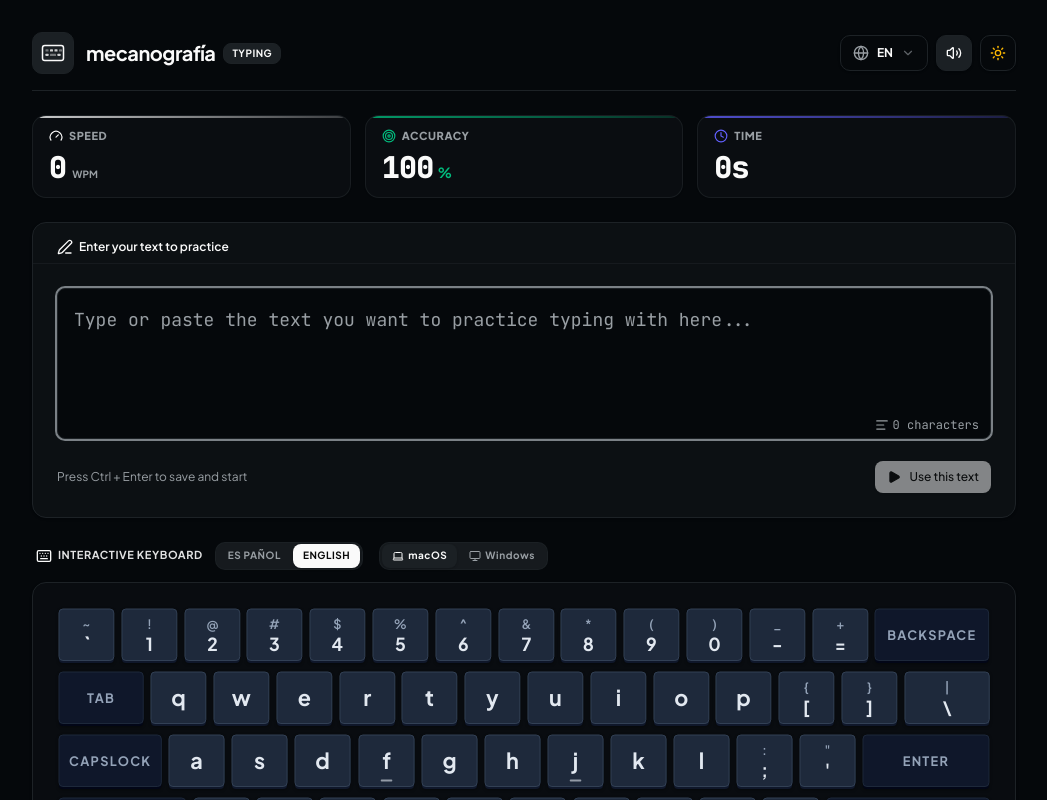
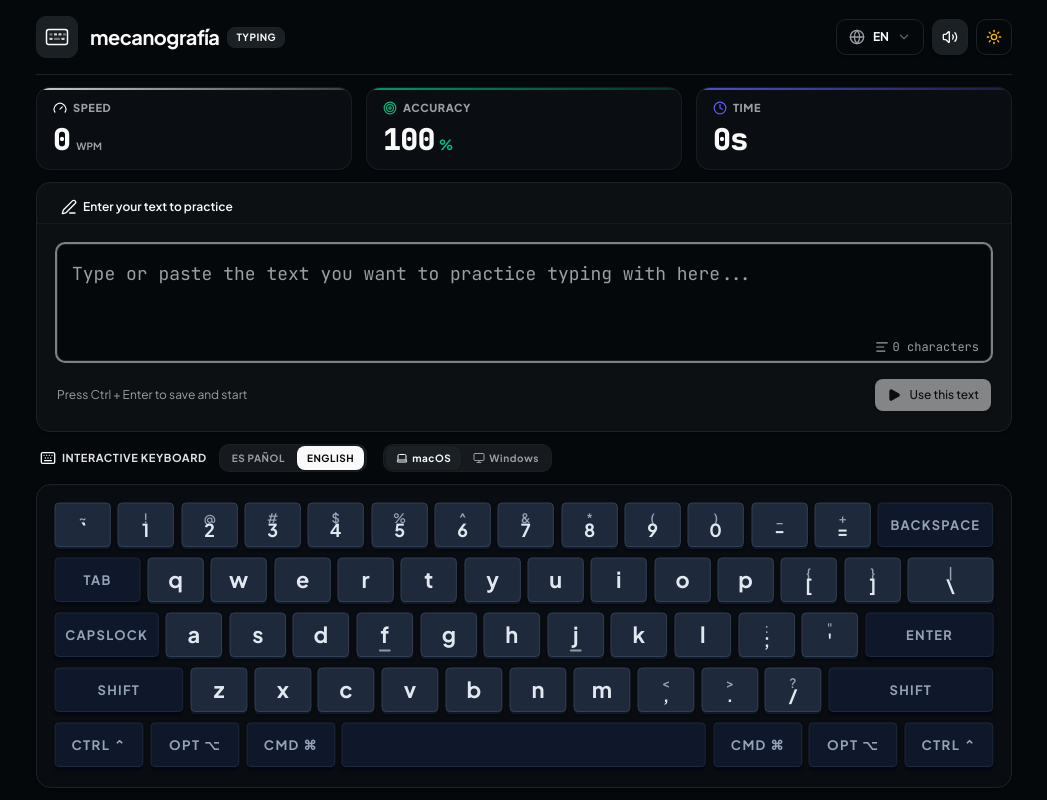
Before and after one commit to DanyGuerra/mecanografia-typing, a Next.js app: page /en in a window 1280 px wide. Shown: the top 800 px of the page, without its empty margins (116-1163 px from the left). Built offline with nearby package versions, Linux system fonts and the light colour scheme.

Commit message:
refactor: optimize layout spacing and component sizing for compact screen view

```diff
--- a/src/app/[locale]/page.tsx
+++ b/src/app/[locale]/page.tsx
@@ -48,7 +48,7 @@
   } = useTypingTest(locale);
 
   return (
-    <div className="flex flex-col min-h-screen w-full max-w-5xl px-5 py-8 mx-auto gap-6" ref={containerRef}>
+    <div className="flex flex-col min-h-screen h-screen max-h-screen overflow-hidden w-full max-w-5xl px-4 sm:px-6 py-3 sm:py-4 mx-auto justify-between gap-2.5 sm:gap-3" ref={containerRef}>
       <Header
         appLanguage={appLanguage}
         onAppLanguageChange={handleAppLanguageChange}
--- a/src/components/Footer.tsx
+++ b/src/components/Footer.tsx
@@ -11,7 +11,7 @@
 
 function Footer({ text, newlineHint, saveTextHint }: FooterProps) {
   return (
-    <footer className="w-full flex flex-col items-center gap-3 border-t border-border/60 pt-5 pb-3 mt-auto text-xs text-muted-foreground select-none">
+    <footer className="w-full flex flex-col items-center gap-2 border-t border-border/60 pt-2.5 pb-1 mt-auto text-xs text-muted-foreground select-none">
       <div className="flex items-center gap-4 flex-wrap justify-center font-mono text-[11px]">
         <span className="flex items-center gap-1.5 bg-muted/60 border border-border/80 rounded-md px-2 py-1">
           <kbd className="px-1 py-0.5 rounded bg-background border border-border text-[10px] font-extrabold">↵ Enter</kbd>
--- a/src/components/Key.tsx
+++ b/src/components/Key.tsx
@@ -24,7 +24,7 @@
   const baseWidth = 60;
   const padding = 2;
   const nominalWidth = Math.round(baseWidth * widthUnit);
-  const nominalHeight = 58;
+  const nominalHeight = 50;
   const keyWidth = nominalWidth - padding * 2;
   const keyHeight = nominalHeight - padding * 2;
 
@@ -50,7 +50,7 @@
 
   return (
     <div
-      className="flex h-[58px] relative select-none"
+      className="flex h-[50px] relative select-none"
       style={{
         flexGrow: flexGrow,
         flexBasis: `${nominalWidth}px`,
--- a/src/components/Keyboard.tsx
+++ b/src/components/Keyboard.tsx
@@ -196,7 +196,7 @@
   const isShiftActive = !!pressedKeys['ShiftLeft'] || !!pressedKeys['ShiftRight'];
 
   return (
-    <div className="w-full p-5 sm:p-6 bg-muted/20 border border-border rounded-xl shadow-sm">
+    <div className="w-full p-3 sm:p-4 bg-muted/20 border border-border rounded-xl shadow-sm">
       <div className="flex flex-col gap-[5px] w-full">
         {layout.map((row, rowIndex) => (
           <div key={rowIndex} className="flex gap-1 w-full justify-between">
--- a/src/components/TypingArea.tsx
+++ b/src/components/TypingArea.tsx
@@ -223,18 +223,18 @@
       </div>
 
       {/* Main Content Area */}
-      <CardContent className="p-6">
+      <CardContent className="p-4 sm:p-5">
         {isEditingMode ? (
-          <form onSubmit={handleCustomSubmit} className="flex flex-col gap-4">
+          <form onSubmit={handleCustomSubmit} className="flex flex-col gap-3">
             <div className="relative">
               <textarea
                 value={customInputText}
                 onChange={(e) => setCustomInputText(e.target.value)}
                 onKeyDown={handleKeyDown}
                 placeholder={customTextPlaceholder}
-                rows={4}
+                rows={3}
                 autoFocus
-                className="w-full p-4 rounded-md border border-input bg-background font-mono text-lg leading-relaxed text-foreground placeholder:text-muted-foreground focus:outline-none focus:ring-2 focus:ring-ring resize-none transition-colors max-h-[220px]"
+                className="w-full p-3.5 rounded-md border border-input bg-background font-mono text-base sm:text-lg leading-relaxed text-foreground placeholder:text-muted-foreground focus:outline-none focus:ring-2 focus:ring-ring resize-none transition-colors max-h-[160px]"
               />
               <div className="absolute right-3 bottom-3 text-xs text-muted-foreground flex items-center gap-1 font-mono">
                 <Text className="size-3.5" />
@@ -275,7 +275,7 @@
             ref={textContainerRef}
             onWheel={(e) => e.preventDefault()}
             onTouchMove={(e) => e.preventDefault()}
-            className="font-mono text-xl sm:text-2xl leading-[2.8rem] sm:leading-[3.2rem] tracking-wide break-words whitespace-pre-wrap select-none max-h-[170px] overflow-hidden pr-1"
+            className="font-mono text-xl sm:text-2xl leading-[2.5rem] sm:leading-[2.8rem] tracking-wide break-words whitespace-pre-wrap select-none max-h-[125px] sm:max-h-[145px] overflow-hidden pr-1"
           >
             {text.split('').map((char, index) => {
               const isTyped = index < userInput.length;
```
